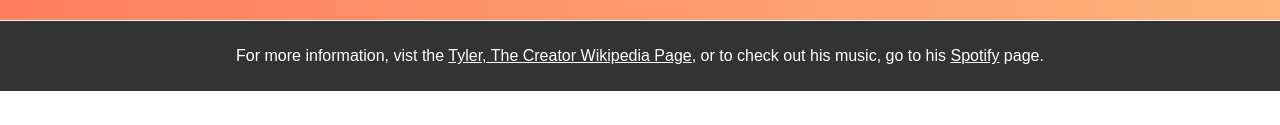
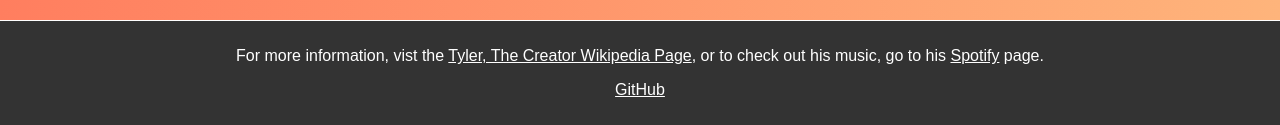
Before and after one commit to Davidm234/HTML-Project, a plain HTML site: page tyler_project.html in a window 1280 px wide. Shown: the part 1229-1354 px from the top of the page. Before the commit the page ends 1320 px from the top, so only its background shows below. Drawn offline with Linux system fonts and the light colour scheme; a web font is replaced by a local one.

Commit message:
Update tyler_project.html

```diff
--- a/tyler_project.html
+++ b/tyler_project.html
@@ -53,7 +53,7 @@
         <footer>
             <p>For more information, vist the <a href="https://en.wikipedia.org/wiki/Tyler,_the_Creator"> Tyler, The Creator
             Wikipedia Page</a>, or to check out his music, go to his <a href="https://open.spotify.com/artist/4V8LLVI7PbaPR0K2TGSxFF?si=dBdtWk36Q0ud1_-fl2iAZQ"> Spotify</a> page.</p>
-            <p></p>
+            <p><a href="https://github.com/Davidm234/HTML-Project-1">GitHub</a></p>
         </footer>
     </body>
 </html>
```
